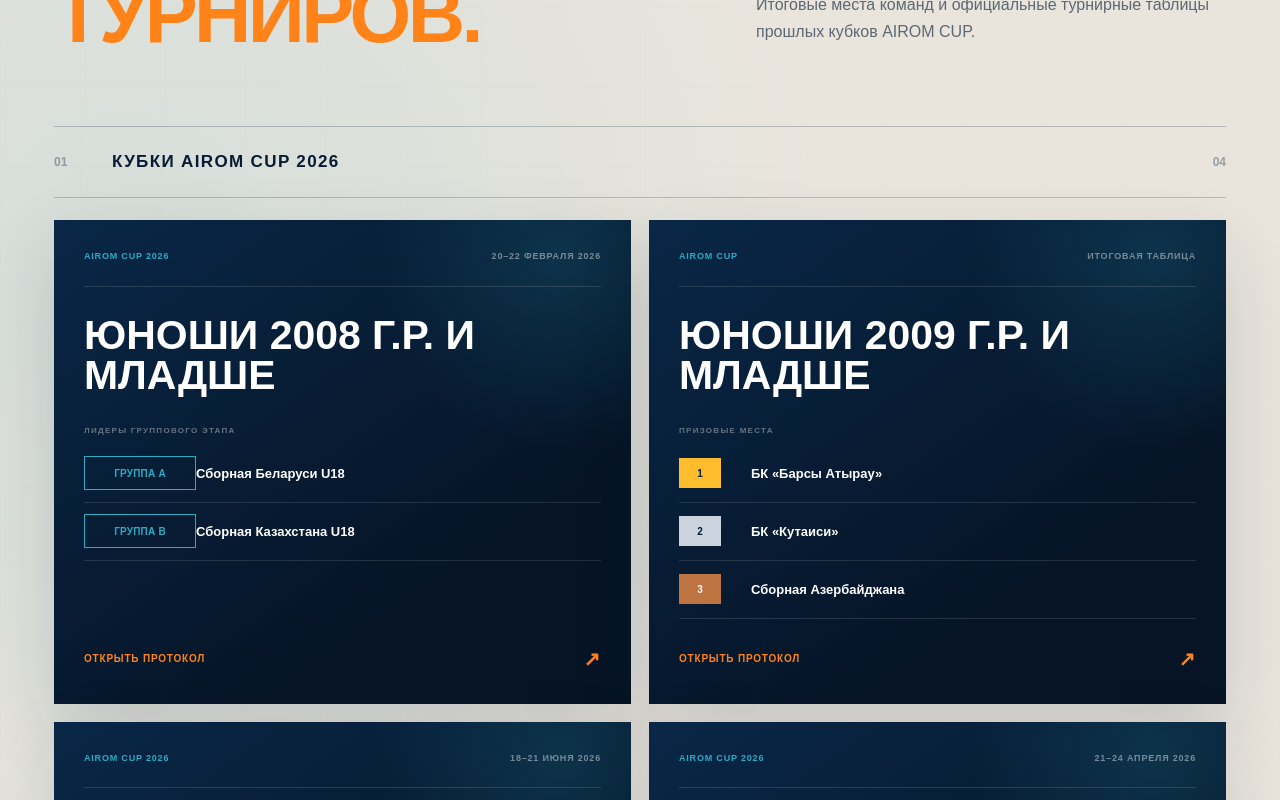
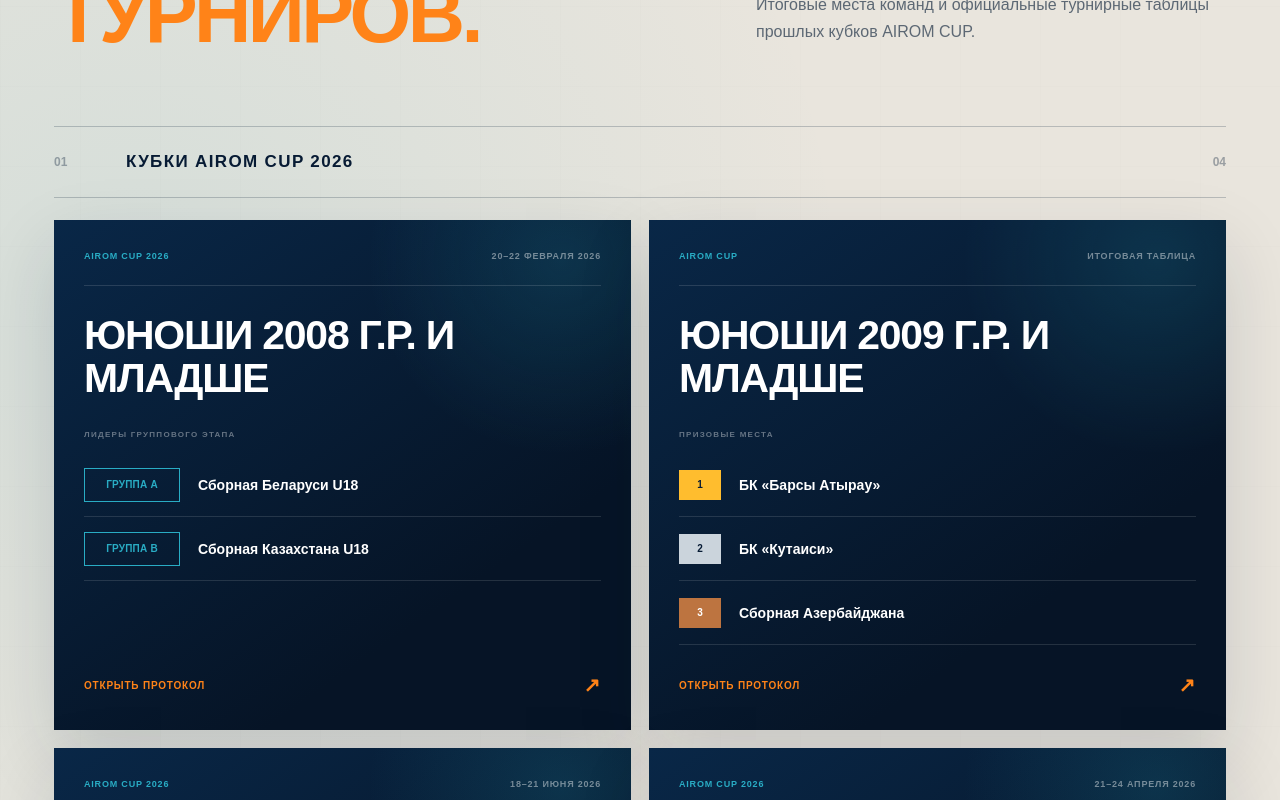
Before and after one commit to ewgftju/airom-cup, a Next.js app: page / in a window 1280 px wide. Shown: the part 1920-2720 px from the top of the page. Built offline with nearby package versions, Linux system fonts and the light colour scheme.

Commit message:
Исправлены отступы и читаемость мобильного текста

```diff
--- a/src/components/sections/AboutMediaContact.module.css
+++ b/src/components/sections/AboutMediaContact.module.css
@@ -121,6 +121,7 @@
 .facts > div {
   display: grid;
   grid-template-columns: 66px 1fr;
+  column-gap: 16px;
   align-items: center;
   min-height: 112px;
   padding: 22px 28px;
@@ -353,7 +354,7 @@
   flex-direction: column;
   justify-content: center;
   min-height: 140px;
-  padding: 26px 30px;
+  padding: 26px 54px 26px 30px;
   border-right: 1px solid rgba(255, 255, 255, 0.14);
   color: inherit;
   text-decoration: none;
--- a/src/components/sections/CalendarResults.module.css
+++ b/src/components/sections/CalendarResults.module.css
@@ -171,7 +171,7 @@
 .monthEvent {
   display: grid;
   grid-template-columns: minmax(0, 1fr) auto;
-  gap: 12px;
+  gap: 16px;
   align-items: center;
   padding: 13px 0;
   border-top: 1px solid rgba(6, 20, 38, 0.19);
@@ -375,6 +375,7 @@
 .collectionTitle {
   display: grid;
   grid-template-columns: 58px 1fr auto;
+  column-gap: 14px;
   align-items: center;
   min-height: 72px;
   border-top: 1px solid rgba(7, 27, 52, 0.22);
@@ -431,6 +432,7 @@
   font-style: normal;
   font-weight: 900;
   letter-spacing: 0.09em;
+  line-height: 1.45;
   text-transform: uppercase;
 }
 
@@ -448,12 +450,13 @@
   margin: 28px 0 30px;
   font-size: clamp(29px, 3.2vw, 47px);
   font-weight: 900;
-  line-height: 0.98;
+  line-height: 1.04;
+  letter-spacing: -0.03em;
   text-transform: uppercase;
 }
 
 .standingsLabel {
-  margin: 0 0 8px;
+  margin: 0 0 12px;
   color: rgba(255, 255, 255, 0.38);
   font-size: 8px;
   font-weight: 900;
@@ -471,14 +474,16 @@
 
 .standings li {
   display: grid;
-  grid-template-columns: 72px minmax(0, 1fr);
+  grid-template-columns: auto minmax(0, 1fr);
+  column-gap: 18px;
   align-items: center;
-  min-height: 58px;
+  min-height: 64px;
+  padding: 9px 0;
   border-bottom: 1px solid rgba(255, 255, 255, 0.12);
 }
 
 .groupStandings li {
-  grid-template-columns: 112px minmax(0, 1fr);
+  grid-template-columns: auto minmax(0, 1fr);
 }
 
 .standings li > span {
@@ -493,8 +498,8 @@
 
 .standings strong {
   min-width: 0;
-  font-size: 13px;
-  line-height: 1.35;
+  font-size: 14px;
+  line-height: 1.45;
 }
 
 .gold {
@@ -514,11 +519,12 @@
 
 .group {
   width: auto !important;
-  min-width: 90px;
+  min-width: 96px;
   height: 34px !important;
   padding: 0 13px;
   border: 1px solid #29acc4;
   color: #29acc4;
+  justify-self: start;
   letter-spacing: 0.02em;
   white-space: nowrap;
 }
@@ -634,7 +640,8 @@
   }
 
   .collectionTitle {
-    grid-template-columns: 42px 1fr auto;
+    grid-template-columns: 34px minmax(0, 1fr) auto;
+    column-gap: 10px;
   }
 
   .collectionTitle h3 {
@@ -648,12 +655,13 @@
 
   .resultCard {
     min-height: 390px;
-    padding: 24px 20px;
+    padding: 26px 22px;
   }
 
   .resultTopline {
     flex-direction: column;
-    gap: 7px;
+    gap: 9px;
+    padding-bottom: 19px;
   }
 
   .resultTopline i {
@@ -661,23 +669,35 @@
   }
 
   .resultCard h4 {
-    margin-block: 24px;
+    margin: 26px 0 30px;
     font-size: clamp(28px, 8.8vw, 40px);
+    line-height: 1.06;
+    letter-spacing: -0.025em;
     overflow-wrap: normal;
     text-wrap: balance;
     word-break: normal;
   }
 
   .standings li {
-    grid-template-columns: 68px minmax(0, 1fr);
+    grid-template-columns: auto minmax(0, 1fr);
+    column-gap: 16px;
+    min-height: 68px;
+    padding-block: 11px;
   }
 
   .groupStandings li {
-    grid-template-columns: 108px minmax(0, 1fr);
+    grid-template-columns: auto minmax(0, 1fr);
   }
 
   .standings strong {
+    font-size: 13px;
+    line-height: 1.5;
     overflow-wrap: anywhere;
+  }
+
+  .protocolLink {
+    padding-top: 30px;
+    line-height: 1.4;
   }
 
   .resultsNumber {
```
